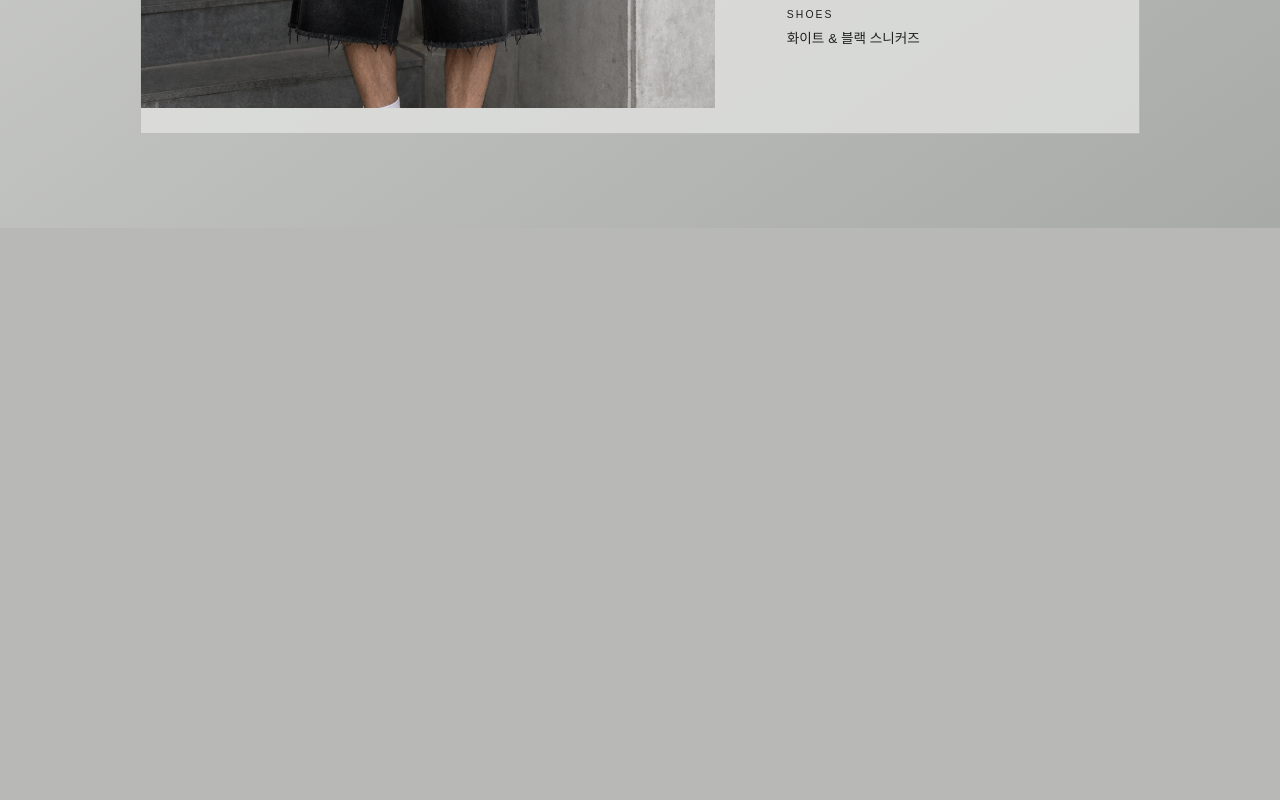
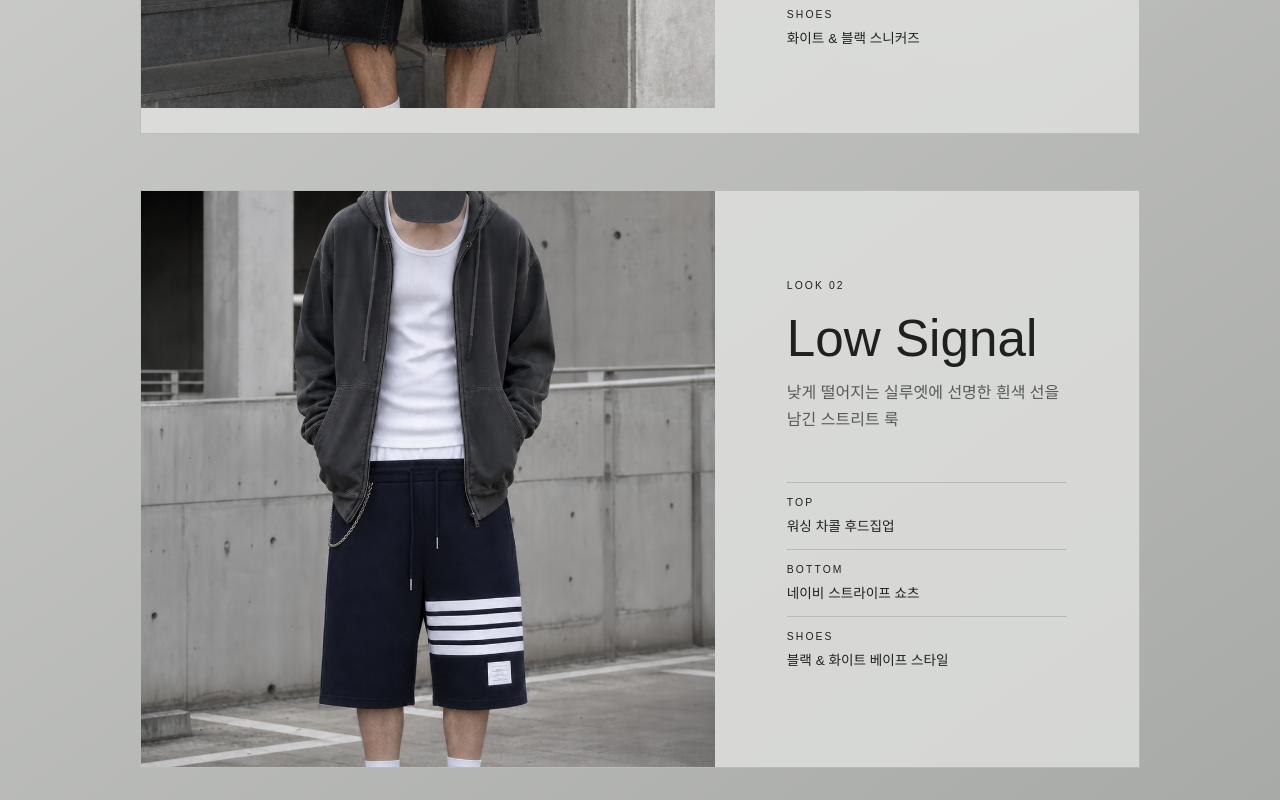
Before and after one commit to ue2018609-ai/mood-odd, a Next.js app: page / in a window 1280 px wide. Shown: the part 572-1372 px from the top of the page. Before the commit the page ends 800 px from the top, so only its background shows below. Built offline with nearby package versions, Linux system fonts and the light colour scheme.

Commit message:
Add second sagging streetwear look

```diff
--- a/app/page.js
+++ b/app/page.js
@@ -19,6 +19,23 @@ export default function Home() {
           </dl>
         </div>
       </section>
+      <section className="look-card">
+        <img
+          className="look"
+          src="/looks/mood-odd-look-03-bape.png"
+          alt="차콜 후드집업과 네이비 스트라이프 쇼츠, 검정과 흰색 베이프 스타일 신발을 조합한 새깅 코디"
+        />
+        <div className="look-info">
+          <span>LOOK 02</span>
+          <h1>Low Signal</h1>
+          <p>낮게 떨어지는 실루엣에 선명한 흰색 선을 남긴 스트리트 룩</p>
+          <dl>
+            <div><dt>TOP</dt><dd>워싱 차콜 후드집업</dd></div>
+            <div><dt>BOTTOM</dt><dd>네이비 스트라이프 쇼츠</dd></div>
+            <div><dt>SHOES</dt><dd>블랙 &amp; 화이트 베이프 스타일</dd></div>
+          </dl>
+        </div>
+      </section>
     </main>
   );
 }
```
Also changed, not shown: public/looks/mood-odd-look-03-bape.png (added).
